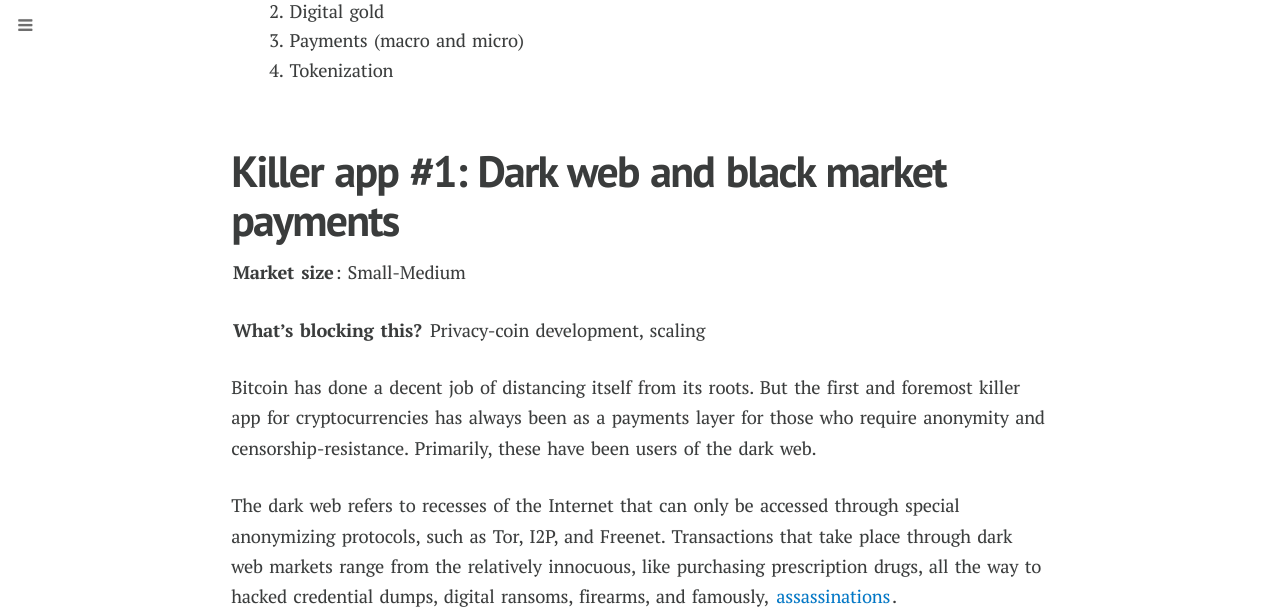
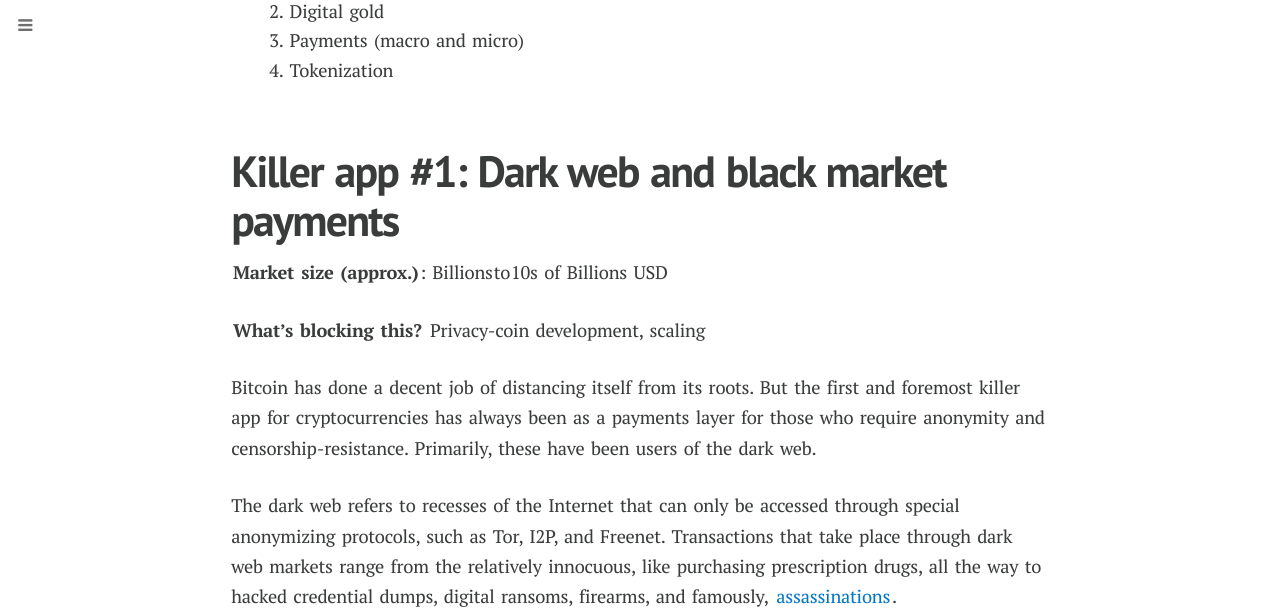
Before and after one commit to Ismenama5s/haseeb-qureshi.github.io, a Jekyll site: the page built from _posts/2017-10-26-we-already-know-blockchains-killer-apps.md, in a window 1280 px wide and 900 px high, scrolled down 3023 px, cut to the strip 0-615 px from the top of the window. Built offline with Jekyll 4.4.1, drawn with Linux system fonts in a browser that asks for light colours; nearby versions of some CDN libraries; some web fonts are replaced; comment, search, counter and statistics services are not loaded; some of the changed text lies outside the part shown.

Commit message:
Add market size estimates, change up links

```diff
--- a/_posts/2017-10-26-we-already-know-blockchains-killer-apps.md
+++ b/_posts/2017-10-26-we-already-know-blockchains-killer-apps.md
@@ -9,7 +9,7 @@
 
 A few merchants dipped their toes into accepting Bitcoin in 2014. But adoption largely backed off. I remember seeing a few Bitcoin ATMs in Austin, and then they disappeared. Bitcoin reneged on its promise to replace cash, so most venture capitalists assumed it was dead on arrival. Without a killer app driving consumer adoption, cryptocurrencies seemed like they would be nothing more than a curiosity for cryptographers and paranoids.
 
-In the last year, interest in cryptocurrencies has skyrocketed. The public cryptocurrency market cap has surged to highs of over $170B. With over 1.5B raised through ICOs in 2017, over 70 crypto exchanges open for business, and crypto hedge funds and VCs popping up [left](https://next.autonomous.com/thoughts//how-many-crypto-hedge-funds-can-you-count) and [right](https://cointelegraph.com/news/hedge-funds-tied-to-cryptocurrencies-exploding-over-70-in-pipeline), it seems that everyone is clambering to get a seat on the rocketship.
+In the last year, interest in cryptocurrencies has skyrocketed. The public cryptocurrency market cap has surged to highs of over $170B. With over 1.5B raised through ICOs in 2017, over 70 crypto exchanges open for business, and crypto hedge funds and VCs popping up [left](https://next.autonomous.com/thoughts//how-many-crypto-hedge-funds-can-you-count) and [right](https://www.cnbc.com/2017/10/27/there-are-now-more-than-120-hedge-funds-focused-solely-on-bitcoin.htmle), it seems that everyone is clambering to get a seat on the rocketship.
 
 ![](https://i.imgur.com/RPt60ei.png)
 
@@ -58,7 +58,7 @@
 4. Tokenization
 
 # Killer app #1: Dark web and black market payments
-**Market size**: Small-Medium
+**Market size (approx.)**: Billions to 10s of Billions USD
 
 **What's blocking this?** Privacy-coin development, scaling
 
@@ -79,7 +79,7 @@
 Though Bitcoin was the first currency to play this role, newer currencies with stronger anonymity-preserving features like Monero and ZCash (and perhaps eventually [Mimblewimble](https://scalingbitcoin.org/papers/mimblewimble.txt)) are better positioned to become the de facto currencies of the dark web.
 
 # Killer App #2: Digital Gold
-**Market size**: Large
+**Market size**: Trillions+ USD
 
 **What's blocking this?** Volatility, consumer awareness
 
@@ -199,7 +199,7 @@
 (Of course, my guess is as good as anyone's and I'm far from an expert, so take this all with a healthy serving of salt.)
 
 ## Killer App #3: Payments (macro and micro)
-**Market size**: Medium-Large
+**Market size**: [Hundreds of billions USD](https://www.mckinsey.com/~/media/McKinsey/Industries/Financial%20Services/Our%20Insights/Rethinking%20correspondent%20banking/Rethinking-correspondent-banking.ashx)
 
 **What's blocking this?** Adoption, ease of use, scaling
 
@@ -245,9 +245,9 @@
 It's going to be an interesting next few years.
 
 ## Killer App #4: Tokenization
-**Market size**: Medium
+**Market size**: [???](http://www.ufunk.net/wp-content/uploads/2015/09/squid-dance-11.jpg)
 
-**What's blocking this?** Regulation
+**What's blocking this?** Regulation, legal frameworks
 
 Nick Szabo first coined the term "[smart contract](https://en.wikipedia.org/wiki/Smart_contract)" in 1996. It would be 19 years later in Ethereum, the first [Turing-complete](https://en.wikipedia.org/wiki/Turing_completeness) smart contracts platform, that smart contracts would reach their potential.
 
```
